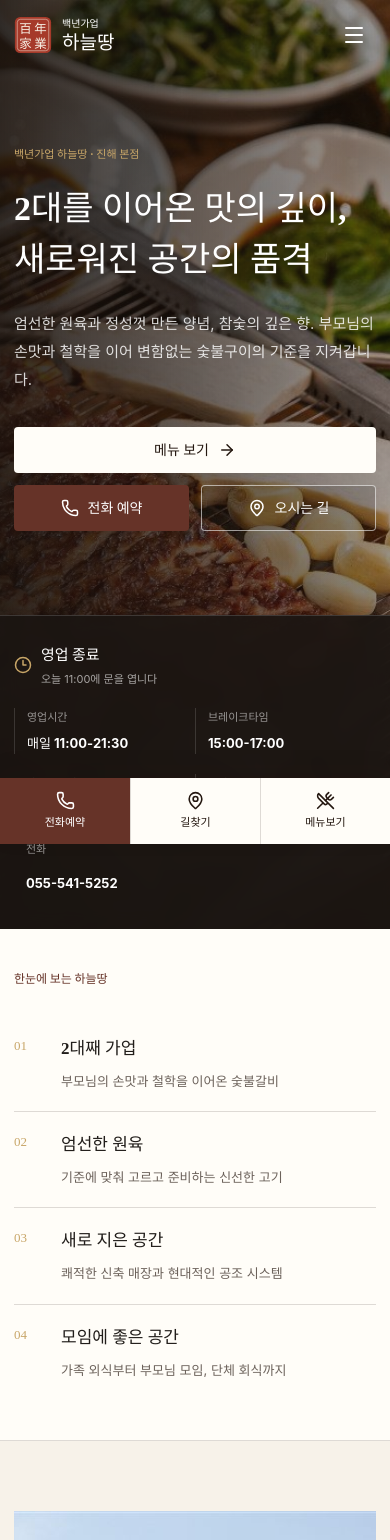
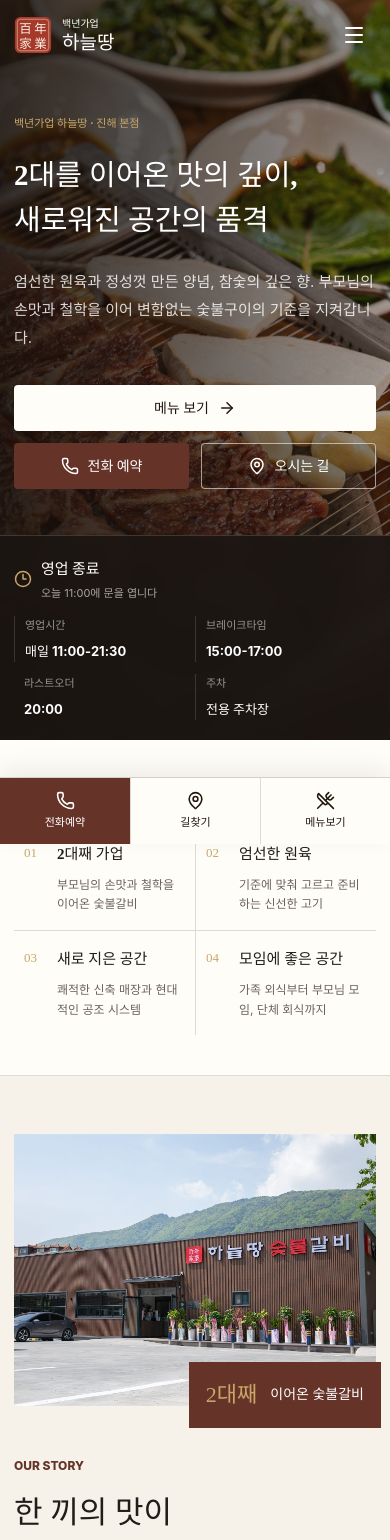
Before and after one commit to djmonnar/haneulttang, a React (Vite) app: page / in a window 390 px wide. Shown: the top 1540 px of the page. Built offline with nearby package versions, Linux system fonts and the light colour scheme; a web font is replaced by a local one.

Commit message:
Fix mobile layout and image sizing

```diff
--- a/src/index.css
+++ b/src/index.css
@@ -25,7 +25,7 @@ body.nav-open { overflow: hidden; }
 button, input, textarea, select { font: inherit; }
 button, a { -webkit-tap-highlight-color: transparent; }
 a { color: inherit; text-decoration: none; }
-img { display: block; max-width: 100%; }
+img { display: block; max-width: 100%; height: auto; }
 ul, ol, dl, dd, p, h1, h2, h3, blockquote, figure { margin: 0; padding: 0; }
 ul, ol { list-style: none; }
 main { min-height: 70vh; }
@@ -129,6 +129,7 @@ main { min-height: 70vh; }
 .hero__inner { position: relative; z-index: 2; display: flex; min-height: calc(100% - 142px); flex-direction: column; justify-content: center; padding-top: var(--header-height); padding-bottom: 44px; }
 .hero__eyebrow { margin-bottom: 21px; color: var(--gold); font-size: 13px; font-weight: 750; }
 .hero__title { max-width: 820px; font-family: var(--serif); font-size: 54px; font-weight: 600; line-height: 1.35; }
+.hero__title span { display: block; }
 .hero__sub { max-width: 700px; margin-top: 25px; color: rgba(255, 255, 255, 0.83); font-size: 17px; line-height: 1.85; }
 .hero__actions { display: flex; flex-wrap: wrap; gap: 12px; margin-top: 34px; }
 .hero-info { position: absolute; z-index: 3; inset: auto 0 0; min-height: 142px; background: rgba(27, 22, 18, 0.9); border-top: 1px solid rgba(255, 255, 255, 0.15); backdrop-filter: blur(9px); }
@@ -488,7 +489,7 @@ main { min-height: 70vh; }
 @media (max-width: 640px) {
   body { padding-bottom: 66px; }
   .container, .container--narrow { width: calc(100% - 28px); }
-  .section { padding: 70px 0; }
+  .section { padding: 58px 0; }
   .section-heading { margin-bottom: 38px; }
   .section-heading__title { font-size: 30px; }
   .section-heading__desc { font-size: 14px; }
@@ -500,39 +501,73 @@ main { min-height: 70vh; }
   .mobile-bar__item { display: flex; min-width: 0; flex-direction: column; align-items: center; justify-content: center; gap: 3px; border-left: 1px solid var(--line); color: var(--deep-brown); font-size: 11px; font-weight: 750; }
   .mobile-bar__item:first-child { border-left: 0; }
   .mobile-bar__item--accent { background: var(--wine); color: white; }
-  .hero { min-height: 820px; }
+  .hero { min-height: 0; height: auto; }
   .hero__image { object-position: 58% center; }
   .hero__veil { background: linear-gradient(90deg, rgba(22, 16, 12, 0.88), rgba(22, 16, 12, 0.4)), linear-gradient(0deg, rgba(22, 16, 12, 0.75), transparent 45%); }
-  .hero__inner { min-height: 615px; padding-top: 105px; }
+  .hero__inner { min-height: 535px; padding-top: 92px; padding-bottom: 24px; }
   .hero__eyebrow { font-size: 11px; }
-  .hero__title { font-size: 34px; line-height: 1.48; }
+  .hero__title { font-size: 29px; line-height: 1.55; }
+  .hero__title span { white-space: nowrap; }
   .hero__sub { font-size: 15px; }
   .hero__actions { display: grid; grid-template-columns: 1fr 1fr; width: 100%; }
   .hero__actions .btn:first-child { grid-column: 1 / -1; }
-  .hero-info__hours { grid-template-columns: repeat(2, 1fr); }
-  .hero-info__hours > div:nth-child(3), .hero-info__hours > div:nth-child(5) { border-left: 0; }
+  .hero-info__inner { padding-block: 20px; }
+  .hero-info__hours { grid-template-columns: repeat(2, 1fr); row-gap: 12px; margin-top: 14px; }
+  .hero-info__hours > div { padding-inline: 10px; }
+  .hero-info__hours > div:nth-child(3) { border-left: 0; }
   .hero-info__hours > div:nth-child(4) { border-left: 1px solid rgba(255, 255, 255, 0.14); }
+  .hero-info__hours > div:nth-child(5) { display: none; }
   .trust-strip { padding-block: 40px; }
-  .trust-strip__grid { grid-template-columns: 1fr; row-gap: 0; }
-  .trust-item { padding: 19px 0; border-left: 0; border-top: 1px solid var(--line); }
-  .trust-item:first-child { border-top: 0; }
+  .trust-strip__grid { grid-template-columns: repeat(2, 1fr); row-gap: 0; }
+  .trust-item { grid-template-columns: 25px 1fr; gap: 8px; padding: 16px 10px; border-top: 1px solid var(--line); border-left: 1px solid var(--line); }
+  .trust-item:first-child { padding-left: 10px; border-top: 0; border-left: 0; }
+  .trust-item:nth-child(2) { border-top: 0; }
+  .trust-item:nth-child(3) { padding-left: 10px; border-left: 0; }
+  .trust-item h2, .trust-item h3 { font-size: 15px; }
+  .trust-item p { font-size: 12px; }
   .story-layout { gap: 50px; }
   .story-visual figcaption { right: -5px; bottom: -22px; padding: 14px 17px; }
   .story-copy h2, .space-feature__heading h2, .gift-feature h2, .reviews-heading h2, .brand-renewal__copy h2, .lunch-section h2, .butchery-foundation h2 { font-size: 31px; }
   .story-copy blockquote { font-size: 16px; }
-  .signature-grid { grid-template-columns: 1fr; }
+  .signature-grid,
+  .standards-list,
+  .occasion-grid,
+  .review-list {
+    display: flex;
+    width: calc(100% + 28px);
+    margin-inline: -14px;
+    gap: 12px;
+    overflow-x: auto;
+    overscroll-behavior-inline: contain;
+    padding: 0 14px 14px;
+    scroll-padding-inline: 14px;
+    scroll-snap-type: x mandatory;
+    scrollbar-width: none;
+  }
+  .signature-grid::-webkit-scrollbar,
+  .standards-list::-webkit-scrollbar,
+  .occasion-grid::-webkit-scrollbar,
+  .review-list::-webkit-scrollbar { display: none; }
+  .signature-card { flex: 0 0 min(82vw, 330px); scroll-snap-align: start; }
   .signature-card:last-child { grid-column: auto; max-width: none; }
-  .standards-list { grid-template-columns: 1fr; }
-  .standard-item { min-height: 300px; }
+  .standards-list { min-height: 0; }
+  .standard-item { flex: 0 0 min(78vw, 310px); min-height: 360px; scroll-snap-align: start; }
   .space-feature__media ul { grid-template-columns: 1fr; padding: 25px; }
-  .occasion-grid { grid-template-columns: 1fr; }
-  .occasion-item, .occasion-item:nth-child(4), .occasion-item:nth-child(5) { border-left: 0; border-top: 1px solid var(--line); }
-  .occasion-item:first-child { border-top: 0; }
+  .occasion-grid { border-inline: 0; }
+  .occasion-item,
+  .occasion-item:nth-child(4),
+  .occasion-item:nth-child(5) {
+    flex: 0 0 min(76vw, 290px);
+    min-height: 220px;
+    border: 1px solid var(--line);
+    scroll-snap-align: start;
+  }
+  .occasion-item:first-child { border: 1px solid var(--line); }
   .occasion-item p { min-height: auto; }
   .gift-feature__veil { background: rgba(25, 18, 14, 0.78); }
   .gift-feature__actions { width: 100%; flex-direction: column; }
-  .review-list { grid-template-columns: 1fr; }
-  .review-list blockquote { min-height: 135px; }
+  .review-list { border: 0; }
+  .review-list blockquote { flex: 0 0 min(78vw, 300px); min-height: 160px; border: 1px solid var(--line); scroll-snap-align: start; }
   .location-home__info { padding: 28px 20px; }
   .location-home__info dl > div { grid-template-columns: 95px 1fr; }
   .location-home__actions .btn { flex: 1 1 calc(50% - 5px); }
@@ -579,6 +614,11 @@ main { min-height: 70vh; }
   .not-found__actions { flex-direction: column; }
 }
 
+@media (max-width: 360px) {
+  .hero__title { font-size: 25px; }
+  .hero__sub { font-size: 14px; }
+}
+
 @media (prefers-reduced-motion: reduce) {
   html { scroll-behavior: auto; }
   *, *::before, *::after { animation-duration: 0.01ms !important; animation-iteration-count: 1 !important; transition-duration: 0.01ms !important; }
--- a/src/pages/Home.tsx
+++ b/src/pages/Home.tsx
@@ -46,9 +46,8 @@ export default function Home() {
         <div className="container hero__inner">
           <p className="hero__eyebrow">백년가업 하늘땅 · 진해 본점</p>
           <h1 className="hero__title">
-            2대를 이어온 맛의 깊이,
-            <br />
-            새로워진 공간의 품격
+            <span>2대를 이어온 맛의 깊이,</span>
+            <span>새로워진 공간의 품격</span>
           </h1>
           <p className="hero__sub">
             엄선한 원육과 정성껏 만든 양념, 참숯의 깊은 향.
```
